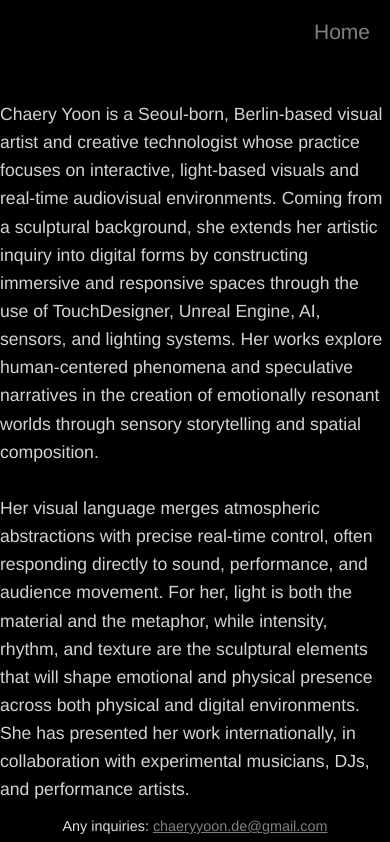
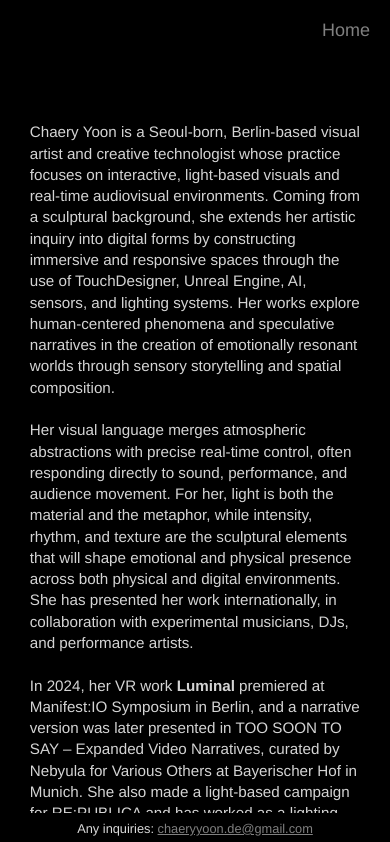
Before and after one commit to yourfavgalcherry/website, a website: page about.html in a window 390 px wide. Shown: the top 842 px of the page. Drawn offline with Linux system fonts and the light colour scheme.

Commit message:
mobile about

```diff
--- a/about.html
+++ b/about.html
@@ -6,31 +6,69 @@
     <title>About</title>
     <link rel="stylesheet" href="styles.css">
     <style>
+        /* ======================== */
+        /*        기본 스타일       */
+        /* ======================== */
+        body {
+            background-color: black;
+            font-family: Helvetica, sans-serif;
+            color: white;
+            margin: 0;
+            padding: 0;
+            overflow-y: hidden; /* 기본 스크롤 숨김 */
+        }
+
+        /* 스크롤바 숨기기 */
+        ::-webkit-scrollbar {
+            width: 0;
+            height: 0;
+        }
+
+        /* ======================== */
+        /*      네비게이션 바       */
+        /* ======================== */
+        .navbar {
+            position: fixed;
+            top: 20px;
+            right: 20px;
+            z-index: 10000;
+        }
+
+        .navbar a {
+            color: gray;
+            text-decoration: none;
+            font-size: 21px;
+            font-weight: 300;
+            cursor: pointer;
+            transition: color 0.3s ease, text-shadow 0.3s ease;
+        }
+
+        .navbar a.beam-hover,
+        .navbar a:hover {
+            color: white !important;
+            text-shadow: 0 0 10px white, 0 0 20px white, 0 0 40px white;
+        }
+
+        /* ======================== */
+        /*      소개 텍스트         */
+        /* ======================== */
         .intro-text {
             max-width: 800px;
             margin: 100px auto 20px auto;
             font-size: 1.1rem;
-            font-family: Helvetica, sans-serif;
             line-height: 1.6;
             color: rgb(212, 212, 212);
             text-align: left;
+            white-space: pre-line; /* 줄바꿈 유지 */
         }
+
         .under-construction {
             text-align: center;
-
             font-size: 2rem;
             font-weight: bold;
             color: gray;
             margin: 20px 0 10px 0;
         }
-        .small-note {
-            text-align: center;
-            font-family: Helvetica, sans-serif;
-            font-size: 0.85rem;
-            color: gray;
-            margin-bottom: 30px;
-        }
-
 
         .footer {
             position: fixed;
@@ -38,13 +76,47 @@
             width: 100%;
             text-align: center;
             color: rgb(218, 218, 218);
-    background-color: black; /* 배경색 맞춤 */
+            background-color: black;
             padding: 10px 0;
-    font-family: Helvetica, sans-serif;
             font-size: 0.9rem;
         }
 
+        /* ======================== */
+        /*      모바일 최적화       */
+        /* ======================== */
+        @media (max-width: 768px) {
+            body {
+                overflow-y: auto; /* 모바일 스크롤 허용 */
+                -webkit-overflow-scrolling: touch;
+            }
 
+            body::-webkit-scrollbar {
+                width: 0;
+                height: 0;
+            }
+
+            .intro-text {
+                padding: 20px;
+                font-size: 0.95rem;
+                line-height: 1.4;
+                max-width: 95%;
+                margin: 80px auto 20px auto;
+            }
+
+            .under-construction {
+                font-size: 1.5rem;
+                margin: 15px 0 10px 0;
+            }
+
+            .footer {
+                font-size: 0.8rem;
+                padding: 8px 0;
+            }
+
+            .navbar a {
+                font-size: 18px;
+            }
+        }
     </style>
 </head>
 <body>
@@ -53,32 +125,21 @@
         <a href="index.html">Home</a>
     </nav>
 
-<!-- 새로운 소개 텍스트 -->
+    <!-- 소개 텍스트 -->
     <div class="intro-text">
-    Chaery Yoon is a Seoul-born, Berlin-based visual artist and creative technologist
-    whose practice focuses on interactive, light-based visuals and real-time audiovisual environments.
-    Coming from a sculptural background, she extends her artistic inquiry into digital forms
-    by constructing immersive and responsive spaces through the use of TouchDesigner, Unreal Engine, AI, sensors,
-    and lighting systems. Her works explore human-centered phenomena and speculative narratives
-    in the creation of emotionally resonant worlds through sensory storytelling and spatial composition.
-    <br><br>
-    Her visual language merges atmospheric abstractions with precise real-time control,
-    often responding directly to sound, performance, and audience movement.
-    For her, light is both the material and the metaphor, while intensity, rhythm,
-    and texture are the sculptural elements that will shape emotional and physical presence
-    across both physical and digital environments. She has presented her work internationally,
-    in collaboration with experimental musicians, DJs, and performance artists.
-    <br><br>
-    In 2024, her VR work 'Luminal' premiered at Manifest:IO Symposium in Berlin, and a narrative version
-    was later presented in TOO SOON TO SAY – Expanded Video Narratives, curated by Nebyula for VariousOthes in Munich.
-    She also made a light-based campaign for RE:PUBLICA and has worked as a lighting designer for projects
-    with Ableton, Creamcake, ASID, and LUNA. Treating light as substance and narrative conduit,
+Chaery Yoon is a Seoul-born, Berlin-based visual artist and creative technologist whose practice focuses on interactive, light-based visuals and real-time audiovisual environments. Coming from a sculptural background, she extends her artistic inquiry into digital forms by constructing immersive and responsive spaces through the use of TouchDesigner, Unreal Engine, AI, sensors, and lighting systems. Her works explore human-centered phenomena and speculative narratives in the creation of emotionally resonant worlds through sensory storytelling and spatial composition.
+
+Her visual language merges atmospheric abstractions with precise real-time control, often responding directly to sound, performance, and audience movement. For her, light is both the material and the metaphor, while intensity, rhythm, and texture are the sculptural elements that will shape emotional and physical presence across both physical and digital environments. She has presented her work internationally, in collaboration with experimental musicians, DJs, and performance artists.
+
+In 2024, her VR work <strong>Luminal</strong> premiered at Manifest:IO Symposium in Berlin, and a narrative version was later presented in TOO SOON TO SAY – Expanded Video Narratives, curated by Nebyula for Various Others at Bayerischer Hof in Munich. She also made a light-based campaign for RE:PUBLICA and has worked as a lighting designer for projects with Ableton, Creamcake, ASID, and LUNA. Treating light as substance and narrative conduit, her practice merges art, technology, and emotive storytelling into an invitation for audiences to enter speculative spaces in which the visuals transcend perception.
     </div>
 
     <!-- Under Construction -->
     <div class="under-construction">Under Construction</div>
 
-
+    <!-- Footer -->
     <footer class="footer">
         Any inquiries: <a href="mailto:chaeryyoon.de@gmail.com" style="color: gray; text-decoration: underline;">chaeryyoon.de@gmail.com</a>
     </footer>
+</body>
+</html>
```
Lines whose indentation alone changed are shown as unchanged.
